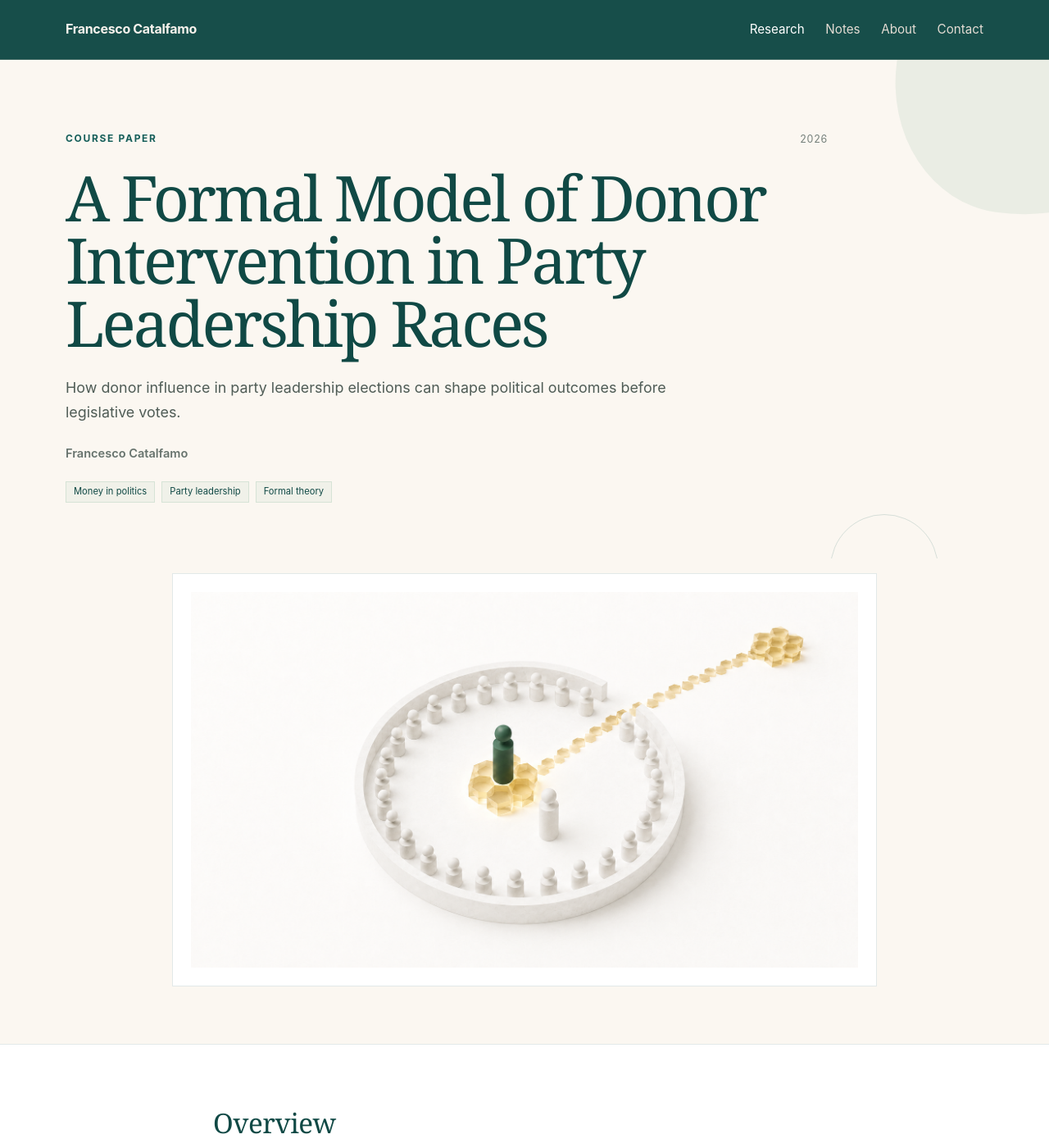
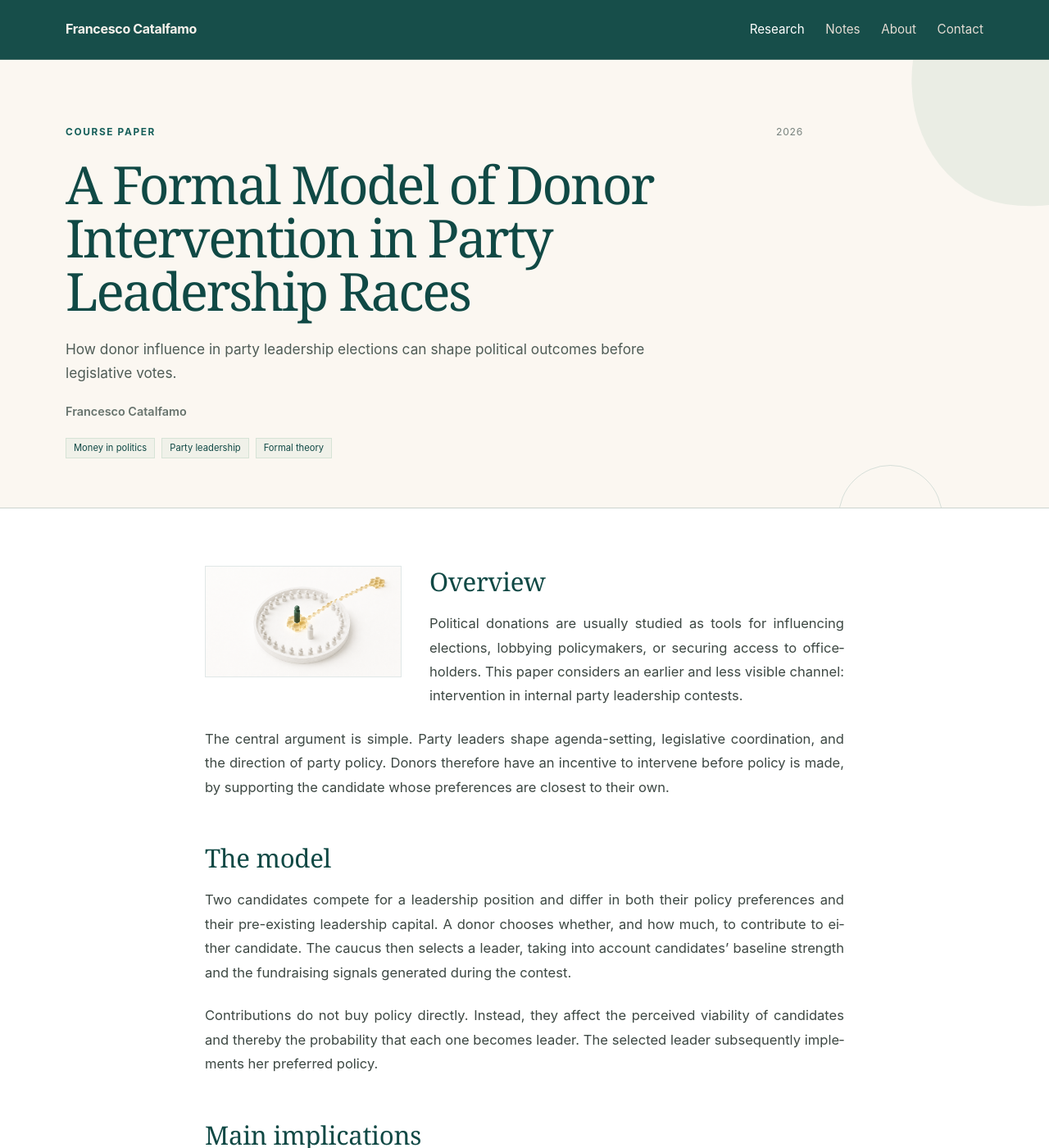
Before and after one commit to FCatalfamo/FCatalfamo.github.io, a Jekyll site: the page built from _research/formal-model.md, in a window 1280 px wide and 1400 px high. Shown: the whole window at 82% size. Built offline with Jekyll 4.4.1, drawn with Linux system fonts in a browser that asks for light colours; some of the changed text lies outside the part shown.

Commit message:
Update research.html

```diff
--- a/_layouts/research.html
+++ b/_layouts/research.html
@@ -31,6 +31,8 @@
             --sage: #88b79b;
             --sage-soft: rgba(136, 183, 155, 0.15);
 
+            --dark-section: rgba(16, 73, 69, 0.94);
+
             --ink: #202522;
             --muted: #66716c;
 
@@ -41,8 +43,7 @@
             --line-light: rgba(246, 229, 209, 0.22);
 
             --max-width: 1120px;
-            --article-width: 760px;
-            --cover-width: 860px;
+            --article-width: 780px;
 
         }
 
@@ -200,9 +201,11 @@
 
             overflow: hidden;
 
-            padding: 86px 0 68px;
+            padding: 78px 0 60px;
 
             background: var(--ivory);
+
+            border-bottom: 1px solid var(--line-dark);
 
         }
 
@@ -213,9 +216,9 @@
 
             position: absolute;
 
-            width: 330px;
+            width: 310px;
 
-            height: 290px;
+            height: 280px;
 
             right: -140px;
 
@@ -238,13 +241,13 @@
 
             position: absolute;
 
-            width: 130px;
+            width: 125px;
 
-            height: 130px;
+            height: 125px;
 
-            right: 135px;
+            right: 130px;
 
-            bottom: -78px;
+            bottom: -75px;
 
             border: 1px solid rgba(22, 95, 90, 0.16);
 
@@ -259,7 +262,7 @@
 
             z-index: 1;
 
-            max-width: 930px;
+            max-width: 900px;
 
         }
 
@@ -274,7 +277,7 @@
 
             gap: 20px;
 
-            margin-bottom: 23px;
+            margin-bottom: 20px;
 
         }
 
@@ -287,7 +290,7 @@
 
             letter-spacing: 0.14em;
 
-            font-size: 0.75rem;
+            font-size: 0.74rem;
 
             font-weight: 700;
 
@@ -298,7 +301,7 @@
 
             color: #76817c;
 
-            font-size: 0.78rem;
+            font-size: 0.76rem;
 
             letter-spacing: 0.06em;
 
@@ -312,45 +315,45 @@
                 "Times New Roman",
                 serif;
 
-            font-size: clamp(3.1rem, 6vw, 5.25rem);
+            font-size: clamp(2.7rem, 5vw, 4.55rem);
 
             font-weight: 500;
 
-            line-height: 0.99;
+            line-height: 1.02;
 
-            letter-spacing: -0.042em;
+            letter-spacing: -0.038em;
 
             color: var(--petrol-dark);
 
             margin: 0;
 
-            max-width: 920px;
+            max-width: 880px;
 
         }
 
 
         .project-description {
 
-            max-width: 760px;
+            max-width: 740px;
 
-            margin: 26px 0 0;
+            margin: 23px 0 0;
 
             color: #4f5c56;
 
-            font-size: 1.12rem;
+            font-size: 1.08rem;
 
-            line-height: 1.7;
+            line-height: 1.68;
 
         }
 
 
         .project-authors {
 
-            margin-top: 23px;
+            margin-top: 21px;
 
             color: #67736d;
 
-            font-size: 0.91rem;
+            font-size: 0.9rem;
 
             font-weight: 600;
 
@@ -365,7 +368,7 @@
 
             gap: 8px;
 
-            margin-top: 21px;
+            margin-top: 19px;
 
         }
 
@@ -389,52 +392,78 @@
 
 
         /* ======================================
-           COVER
+           ARTICLE
         ====================================== */
 
 
-        .cover-section {
+        .article-section {
 
-            padding: 18px 0 70px;
+            padding: 70px 0 86px;
 
-            background: var(--ivory);
+            background: #ffffff;
 
         }
 
 
-        .cover-frame {
+        .article-body {
 
-            width: min(var(--cover-width), 90%);
+            color: #3d4843;
 
-            margin: 0 auto;
+            font-size: 1.035rem;
 
-            padding: 22px;
-
-            background: #ffffff;
-
-            border: 1px solid rgba(16, 73, 69, 0.12);
+            line-height: 1.78;
 
         }
 
 
-        .project-cover {
+        .article-body::after {
+
+            content: "";
+
+            display: block;
+
+            clear: both;
+
+        }
+
+
+
+        /* ======================================
+           SMALL COVER INSIDE ARTICLE
+        ====================================== */
+
+
+        .article-cover-wrapper {
+
+            float: left;
+
+            width: 240px;
+
+            margin:
+                2px
+                34px
+                22px
+                0;
+
+        }
+
+
+        .article-cover {
 
             width: 100%;
 
             height: auto;
 
-            max-height: 500px;
-
-            object-fit: cover;
+            border: 1px solid rgba(16, 73, 69, 0.13);
 
         }
 
 
-        .project-cover-placeholder {
+        .article-cover-placeholder {
 
             width: 100%;
 
-            aspect-ratio: 16 / 8;
+            aspect-ratio: 4 / 5;
 
             position: relative;
 
@@ -445,76 +474,52 @@
         }
 
 
-        .project-cover-placeholder::before {
+        .article-cover-placeholder::before {
 
             content: "";
 
             position: absolute;
 
-            width: 240px;
+            width: 130px;
 
-            height: 240px;
+            height: 130px;
+
+            right: -25px;
+
+            top: -30px;
+
+            border: 1px solid rgba(16, 73, 69, 0.18);
 
             border-radius: 50%;
-
-            border: 1px solid rgba(16, 73, 69, 0.17);
-
-            top: -75px;
-
-            right: 8%;
 
         }
 
 
-        .project-cover-placeholder::after {
+        .article-cover-placeholder::after {
 
             content: "";
 
             position: absolute;
 
-            width: 150px;
+            width: 75px;
 
-            height: 150px;
+            height: 75px;
 
-            background: rgba(136, 183, 155, 0.34);
+            left: 24px;
 
-            left: 13%;
+            bottom: -28px;
 
-            bottom: -65px;
+            background: rgba(136, 183, 155, 0.36);
 
-            transform: rotate(34deg);
+            transform: rotate(33deg);
 
         }
 
 
 
         /* ======================================
-           ARTICLE
+           TYPOGRAPHY
         ====================================== */
-
-
-        .article-section {
-
-            padding: 76px 0 88px;
-
-            background: #ffffff;
-
-            border-top: 1px solid rgba(16, 73, 69, 0.12);
-
-            border-bottom: 1px solid rgba(16, 73, 69, 0.12);
-
-        }
-
-
-        .article-body {
-
-            color: #3d4843;
-
-            font-size: 1.04rem;
-
-            line-height: 1.78;
-
-        }
 
 
         .article-body > :first-child {
@@ -526,7 +531,15 @@
 
         .article-body p {
 
-            margin: 0 0 24px;
+            margin: 0 0 23px;
+
+            text-align: justify;
+
+            text-justify: inter-word;
+
+            hyphens: auto;
+
+            -webkit-hyphens: auto;
 
         }
 
@@ -540,15 +553,22 @@
 
             color: var(--petrol-dark);
 
-            font-size: 2.08rem;
+            font-size: 1.95rem;
 
-            line-height: 1.2;
+            line-height: 1.22;
 
             font-weight: 500;
 
-            letter-spacing: -0.015em;
+            letter-spacing: -0.01em;
 
-            margin: 58px 0 19px;
+            margin: 52px 0 18px;
+
+        }
+
+
+        .article-body h2:first-of-type {
+
+            margin-top: 0;
 
         }
 
@@ -562,13 +582,13 @@
 
             color: var(--petrol-dark);
 
-            font-size: 1.45rem;
+            font-size: 1.4rem;
 
             line-height: 1.3;
 
             font-weight: 500;
 
-            margin: 39px 0 13px;
+            margin: 37px 0 13px;
 
         }
 
@@ -577,9 +597,9 @@
 
             color: var(--petrol-dark);
 
-            font-size: 1.02rem;
+            font-size: 1rem;
 
-            margin: 31px 0 11px;
+            margin: 30px 0 10px;
 
         }
 
@@ -598,6 +618,10 @@
 
             padding-left: 24px;
 
+            text-align: justify;
+
+            hyphens: auto;
+
         }
 
 
@@ -610,7 +634,7 @@
 
         .article-body blockquote {
 
-            margin: 38px 0;
+            margin: 36px 0;
 
             padding: 5px 0 5px 22px;
 
@@ -623,9 +647,16 @@
                 "Times New Roman",
                 serif;
 
-            font-size: 1.12rem;
+            font-size: 1.1rem;
 
             line-height: 1.65;
+
+        }
+
+
+        .article-body blockquote p {
+
+            text-align: left;
 
         }
 
@@ -650,13 +681,13 @@
         }
 
 
-        .article-body img {
+        .article-body img:not(.article-cover) {
 
             width: 100%;
 
             height: auto;
 
-            margin: 40px 0;
+            margin: 38px 0;
 
         }
 
@@ -678,7 +709,7 @@
 
             border-collapse: collapse;
 
-            margin: 36px 0;
+            margin: 34px 0;
 
             font-size: 0.9rem;
 
@@ -688,7 +719,7 @@
         .article-body th,
         .article-body td {
 
-            padding: 11px 12px;
+            padding: 10px 12px;
 
             text-align: left;
 
@@ -723,7 +754,7 @@
 
             overflow-x: auto;
 
-            margin: 34px 0;
+            margin: 32px 0;
 
             padding: 18px;
 
@@ -752,6 +783,8 @@
             padding: 62px 0 72px;
 
             background: var(--ivory);
+
+            border-top: 1px solid rgba(16, 73, 69, 0.12);
 
         }
 
@@ -765,20 +798,26 @@
         }
 
 
-        .paper-area {
 
-            padding: 28px 0 31px;
+        /* ======================================
+           READ PAPER BLOCK
+        ====================================== */
 
-            border-top: 1px solid var(--line-dark);
 
-            border-bottom: 1px solid var(--line-dark);
+        .paper-panel {
+
+            padding: 30px 32px;
+
+            background: var(--dark-section);
+
+            color: var(--light-text);
 
         }
 
 
         .paper-label {
 
-            color: var(--petrol);
+            color: var(--light-muted);
 
             text-transform: uppercase;
 
@@ -788,20 +827,7 @@
 
             font-weight: 700;
 
-            margin-bottom: 12px;
-
-        }
-
-
-        .paper-row {
-
-            display: flex;
-
-            justify-content: space-between;
-
-            align-items: end;
-
-            gap: 30px;
+            margin-bottom: 10px;
 
         }
 
@@ -813,43 +839,39 @@
                 "Times New Roman",
                 serif;
 
-            color: var(--petrol-dark);
+            font-size: 1.55rem;
 
-            font-size: 1.55rem;
+            line-height: 1.2;
 
             font-weight: 500;
 
-            line-height: 1.25;
+            margin-bottom: 17px;
 
         }
 
 
         .paper-link {
 
-            flex-shrink: 0;
+            display: inline-block;
 
-            color: var(--petrol);
+            color: var(--light-text);
 
             font-size: 0.9rem;
 
-            font-weight: 700;
+            font-weight: 600;
 
             padding-bottom: 3px;
 
-            border-bottom: 1px solid rgba(22, 95, 90, 0.35);
+            border-bottom: 1px solid rgba(247, 242, 236, 0.45);
 
-            transition:
-                color 0.18s ease,
-                border-color 0.18s ease;
+            transition: border-color 0.18s ease;
 
         }
 
 
         .paper-link:hover {
 
-            color: var(--petrol-dark);
-
-            border-color: var(--petrol-dark);
+            border-color: #ffffff;
 
         }
 
@@ -929,28 +951,23 @@
 
             .project-hero {
 
-                padding: 68px 0 55px;
-
-            }
-
-
-            .cover-section {
-
-                padding-bottom: 54px;
-
-            }
-
-
-            .cover-frame {
-
-                padding: 15px;
+                padding: 64px 0 52px;
 
             }
 
 
             .article-section {
 
-                padding: 60px 0 70px;
+                padding: 58px 0 70px;
+
+            }
+
+
+            .article-cover-wrapper {
+
+                width: 210px;
+
+                margin-right: 26px;
 
             }
 
@@ -993,75 +1010,82 @@
 
             .project-hero {
 
-                padding: 56px 0 46px;
+                padding: 54px 0 44px;
 
             }
 
 
             .hero-topline {
 
+                flex-direction: column;
+
                 align-items: flex-start;
 
-                flex-direction: column;
-
-                gap: 6px;
+                gap: 5px;
 
                 margin-bottom: 18px;
 
             }
 
 
-            .project-description {
+            .project-title {
 
-                font-size: 1.04rem;
+                font-size: 2.65rem;
 
             }
 
 
-            .cover-section {
+            .project-description {
 
-                padding: 8px 0 44px;
-
-            }
-
-
-            .cover-frame {
-
-                padding: 9px;
+                font-size: 1.02rem;
 
             }
 
 
             .article-section {
 
-                padding: 50px 0 60px;
+                padding: 46px 0 58px;
 
             }
 
 
-            .article-body {
+            .article-cover-wrapper {
 
-                font-size: 1rem;
+                float: none;
+
+                width: 190px;
+
+                margin:
+                    0
+                    auto
+                    30px;
 
             }
 
 
-            .article-body h2 {
+            .article-body p,
+            .article-body ul,
+            .article-body ol {
 
-                font-size: 1.82rem;
+                text-align: left;
 
-                margin-top: 48px;
+                hyphens: none;
+
+                -webkit-hyphens: none;
 
             }
 
 
-            .paper-row {
+            .article-body h2:first-of-type {
 
-                flex-direction: column;
+                margin-top: 0;
 
-                align-items: flex-start;
+            }
 
-                gap: 15px;
+
+            .paper-panel {
+
+                padding: 26px 23px;
 
             }
 
@@ -1235,21 +1259,24 @@
 
 
         <!-- ======================================
-             COVER
+             ARTICLE
         ====================================== -->
 
 
-        <section class="cover-section">
+        <section class="article-section">
 
 
-            <div class="cover-frame">
+            <article class="article-container article-body">
 
 
                 {% if page.image %}
 
 
+                    <div class="article-cover-wrapper">
+
+
                         <img
-                        class="project-cover"
+                            class="article-cover"
                             src="{{ page.image }}"
                             alt="Cover image for {{ page.title }}"
                             onerror="
@@ -1260,23 +1287,24 @@
 
 
                         <div
-                        class="project-cover-placeholder"
+                            class="article-cover-placeholder"
                             style="display:none;"
                         >
                         </div>
 
 
-                {% else %}
-
-
-                    <div class="project-cover-placeholder">
                     </div>
 
 
                 {% endif %}
 
 
-            </div>
+
+
+                {{ content }}
+
+
+            </article>
 
 
         </section>
@@ -1285,25 +1313,7 @@
 
 
         <!-- ======================================
-             ARTICLE
-        ====================================== -->
-
-
-        <section class="article-section">
-
-            <article class="article-container article-body">
-
-                {{ content }}
-
-            </article>
-
-        </section>
-
-
-
-
-        <!-- ======================================
-             END / PDF
+             PDF + BACK
         ====================================== -->
 
 
@@ -1315,15 +1325,12 @@
                 {% if page.pdf %}
 
 
-                    <div class="paper-area">
+                    <div class="paper-panel">
 
 
                         <div class="paper-label">
                             Full paper
                         </div>
-
-
-                        <div class="paper-row">
 
 
                         <div class="paper-title">
```
Also changed, not shown: other parts of _layouts/research.html (+2 -5 lines). Lines whose indentation alone changed are shown as unchanged.
